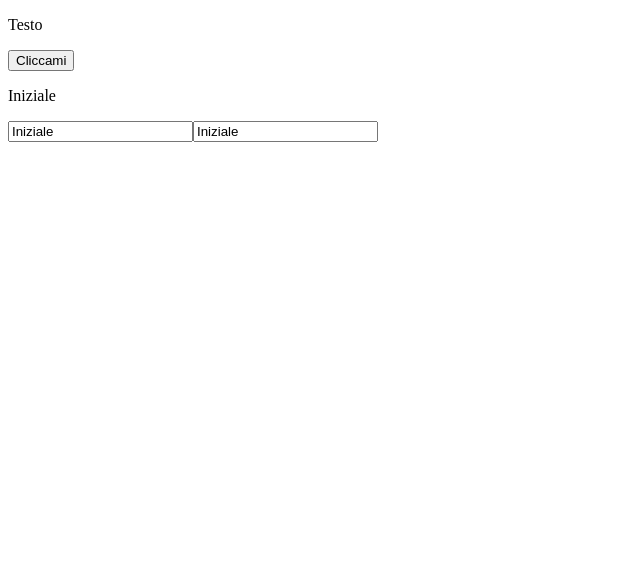
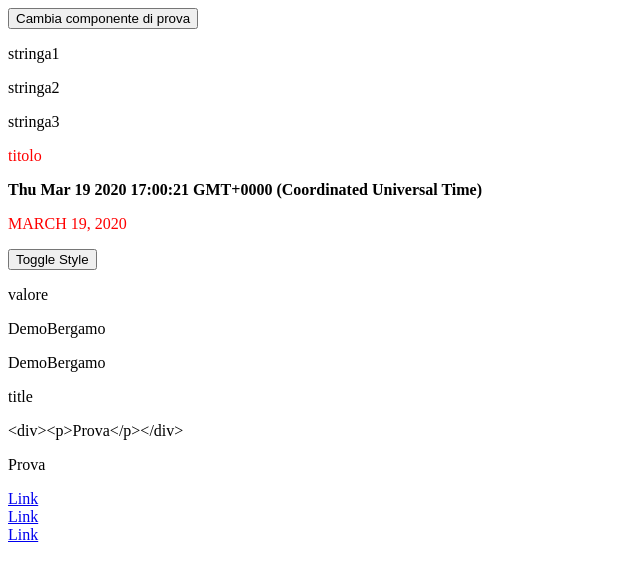
Before and after one commit to amanpreet98singh/DemoBergamo, an Angular app: page / in a window 1280 px wide. Shown: the top 578 px of the page, without its empty margins (0-640 px from the left). Built offline with nearby package versions, Linux system fonts and the light colour scheme.

Commit message:
commit 2

```diff
--- a/src/app/app.component.html
+++ b/src/app/app.component.html
@@ -1,2 +1,10 @@
-<!-- <app-primo [titoloInput]="title"></app-primo> -->
-<app-secondo></app-secondo>
+<button (click)="showComponent()">Cambia componente di prova</button>
+<div [ngSwitch]="componentToShow">
+    <app-primo [parametroInput]="title" *ngSwitchCase="1" #primoComponent></app-primo>
+    <app-secondo (clickPulsante)="clickAppComponent($event)" *ngSwitchCase="2"></app-secondo>
+    <app-ciclovita  *ngSwitchCase="3"></app-ciclovita>
+    <div *ngSwitchDefault>
+        <app-primo [parametroInput]="title"></app-primo>
+        <app-secondo (clickPulsante)="clickAppComponent($event)"></app-secondo>
+    </div>
+</div>
--- a/src/app/app.component.ts
+++ b/src/app/app.component.ts
@@ -1,4 +1,6 @@
-import { Component } from '@angular/core';
+import { Component, ViewChild } from '@angular/core';
+import { CiclovitaComponent } from './ciclovita/ciclovita.component';
+import { PrimoComponent } from './primo/primo.component';
 
 @Component({
   selector: 'app-root',
@@ -7,5 +9,34 @@ import { Component } from '@angular/core';
 })
 export class AppComponent {
 
+  @ViewChild(CiclovitaComponent)
+  private ciclovitaComponentRef: CiclovitaComponent;
+
+  @ViewChild('primoComponent')
+  private primoComponentRef: PrimoComponent;
+
+  componentToShow: number = 1;
+
   title = 'Titolo';
+
+  clickAppComponent(value: string) {
+    console.log('cliccato da secondo in app: ' + value);
+  }
+
+  showComponent(){
+    const refDiProva = new CiclovitaComponent(); // codice assolutamente sbagliato e sa non fare
+    console.log('ciclovita di prova titolo: '+ refDiProva.title);
+    // qui in basso riferimento corretto al componente ciclovita contenuto in app component
+    console.log('ciclovita titolo: '+ this.ciclovitaComponentRef ? this.ciclovitaComponentRef.title : '');
+    if(this.componentToShow === 4){
+      this.componentToShow = 1;
+    }else{
+      this.componentToShow++;
+    }
+    if(this.primoComponentRef != null){
+      console.log('il primo componente selezionato è visualizzato');
+    }else{
+      console.log('il primo componente selezionato NON è visualizzato');
+    }
+  }
 }
--- a/src/app/app.module.ts
+++ b/src/app/app.module.ts
@@ -5,12 +5,14 @@ import { FormsModule } from '@angular/forms';
 import { AppComponent } from './app.component';
 import { PrimoComponent } from './primo/primo.component';
 import { SecondoComponent } from './secondo/secondo.component';
+import { CiclovitaComponent } from './ciclovita/ciclovita.component';
 
 @NgModule({
   declarations: [
     AppComponent,
     PrimoComponent,
-    SecondoComponent
+    SecondoComponent,
+    CiclovitaComponent
   ],
   imports: [
     BrowserModule,
--- /dev/null
+++ b/src/app/ciclovita/ciclovita.component.html
@@ -0,0 +1,2 @@
+<p>ciclovita works!</p>
+<input [(ngModel)]="title">
--- /dev/null
+++ b/src/app/ciclovita/ciclovita.component.ts
@@ -0,0 +1,23 @@
+import { Component, OnInit, OnDestroy } from '@angular/core';
+
+@Component({
+  selector: 'app-ciclovita',
+  templateUrl: './ciclovita.component.html',
+  styleUrls: ['./ciclovita.component.scss']
+})
+export class CiclovitaComponent implements OnInit, OnDestroy {
+  title: string = 'Titolo';
+
+  constructor() {
+    console.log('ngOnInit');
+  }
+
+  ngOnInit(): void {
+    console.log('ngOnInit');
+  }
+
+  ngOnDestroy(): void {
+    console.log('ngOnDestroy');
+  }
+
+}
--- /dev/null
+++ b/src/app/comunicazione.service.ts
@@ -0,0 +1,17 @@
+import { Injectable } from '@angular/core';
+import { Subject, Observable } from 'rxjs';
+
+@Injectable({
+  providedIn: 'root'
+})
+export class ComunicazioneService {
+  private messaggioSubject: Subject<string> =  new Subject();
+  messaggio$: Observable<string> = this.messaggioSubject.asObservable();
+
+  pubblicaNuovoMessaggio(value: string){
+    // potrebe anche esserci della logica di filtro prima di fare il next
+    this.messaggioSubject.next(value);
+  }
+
+  constructor() { }
+}
--- a/src/app/primo/primo.component.html
+++ b/src/app/primo/primo.component.html
@@ -1,9 +1,13 @@
+<p *ngFor="let elemento of lista">{{elemento}}</p>
+
+<p [class.colorRed]="toggleStyle" [class.boldStyle]="!toggleStyle">{{titoloInput | lowercase}}</p>
+<p class="boldStyle">{{myDate}}</p>
+<p [ngClass]="myStyles">{{myDate | date:'longDate' | uppercase}}</p>
+<button (click)="toggleStyle = !toggleStyle">Toggle Style</button>
+
+
 <p>{{oggetto?.chiave}} </p>
 <p>{{oggetto1?.chiave}} </p>
-
-<div *ngFor="let pippo of lista">
-    {{pippo}}
-</div>
 <!-- Da preferire l'interpolazione, a meno che non si ha dell'html nella string -->
 <p>{{title}}</p>
 <p [innerHTML]="title"></p>
@@ -20,6 +24,3 @@
 <div>
     <a href="{{linkUrl}}">Link</a>
 </div>
-<p>{{titoloInput | lowercase}}</p>
-<p>{{myDate}}</p>
-<p>{{myDate | date:'longDate' | uppercase}}</p>
--- a/src/app/primo/primo.component.scss
+++ b/src/app/primo/primo.component.scss
@@ -0,0 +1,7 @@
+.colorRed{
+    color: red;
+}
+
+.boldStyle{
+    font-weight: bold;
+}
--- a/src/app/primo/primo.component.ts
+++ b/src/app/primo/primo.component.ts
@@ -1,4 +1,6 @@
 import { Component, OnInit, Input } from '@angular/core';
+import { AppComponent } from '../app.component';
+import { ComunicazioneService } from '../comunicazione.service';
 
 @Component({
   selector: 'app-primo',
@@ -6,15 +8,26 @@ import { Component, OnInit, Input } from '@angular/core';
   styleUrls: ['./primo.component.scss']
 })
 export class PrimoComponent implements OnInit {
+
+  lista: string[] = ['stringa1', 'stringa2', 'stringa3'];
+
+
+  toggleStyle: boolean = true;
+
+  get myStyles() {
+    return {
+      colorRed: this.toggleStyle,
+      boldStyle: !this.toggleStyle
+    };
+  }
+
   title = 'DemoBergamo';
 
   htmlString = '<div><p>Prova</p></div>';
   linkUrl = 'https://google.it';
 
-  @Input()
+  @Input('parametroInput')
   titoloInput: string;
-
-  lista = [1, 2];
 
   myDate: Date = new Date();
 
@@ -23,7 +36,10 @@ export class PrimoComponent implements OnInit {
     chiave:  'valore'
   };
 
-  constructor() {
+  constructor(private comunicazioneService: ComunicazioneService) {
+    this.comunicazioneService.messaggio$.subscribe(value=>{
+      console.log('ecco il nuovo messaggio: '+value);
+    });
   }
 
   ngOnInit(): void {
--- a/src/app/secondo/secondo.component.html
+++ b/src/app/secondo/secondo.component.html
@@ -5,7 +5,24 @@
 
 
 <p>{{testo}}</p>
-
+<button (click)="clickNew(inputTwoWayRef.value)">mostra two way value e comunica messaggio</button>
+<div>
+    <label> one way binding verso l'utente [value]="testo"</label>
+    <input [value]="testo" #inputPropertyRef>
+    <p>valore inputPropertyRef: {{inputPropertyRef.value}}</p>
+</div>
+<div>
+    <label> one way binding verso il codice (input)="testo = $event.target.value"</label>
+    <input (input)="inputEvent($event)" #inputEventRef>
+    <p>valore inputEventRef: {{inputEventRef.value}}</p>
+</div>
 <!-- i due esempi sotto sono equivalenti -->
-<input (input)="inputEvent($event)" [value]="testo">
-<input [(ngModel)]="testo">
+<div>
+    <label> two way binding "a mano"</label>
+    <input (input)="testo = inputTwoWayRef.value" [value]="testo" #inputTwoWayRef>
+    <p>valore inputTwoWayRef: {{inputTwoWayRef.value}}</p>
+</div>
+<div>
+    <label> two way binding con ngModel</label>
+    <input [(ngModel)]="testo">
+</div>
--- a/src/app/secondo/secondo.component.ts
+++ b/src/app/secondo/secondo.component.ts
@@ -1,4 +1,5 @@
-import { Component, OnInit } from '@angular/core';
+import { Component, OnInit, Output, EventEmitter } from '@angular/core';
+import { ComunicazioneService } from '../comunicazione.service';
 
 @Component({
   selector: 'app-secondo',
@@ -7,13 +8,20 @@ import { Component, OnInit } from '@angular/core';
 })
 export class SecondoComponent implements OnInit {
   testo: string = 'Iniziale';
-  constructor() { }
+
+  @Output('clickPulsante')
+  myClick: EventEmitter<string> = new EventEmitter();
+
+  constructor(private comunicazioneService: ComunicazioneService) {
+
+  }
 
   ngOnInit(): void {
   }
 
   clickEvent(ev: MouseEvent, param: number){
     if(param === 2){
+      this.myClick.emit(this.testo);
       this.testo = 'Default';
     }
     console.log('ho cliccato il pulsante: '+param);
@@ -24,4 +32,9 @@ export class SecondoComponent implements OnInit {
     this.testo = ev.target.value;
   }
 
+  clickNew(value: string){
+    console.log(value);
+    this.comunicazioneService.pubblicaNuovoMessaggio(this.testo);
+  }
+
 }
```
Also changed, not shown: src/app/ciclovita/ciclovita.component.scss (added), 2 other files (tests, documents, lock files or other folders).
